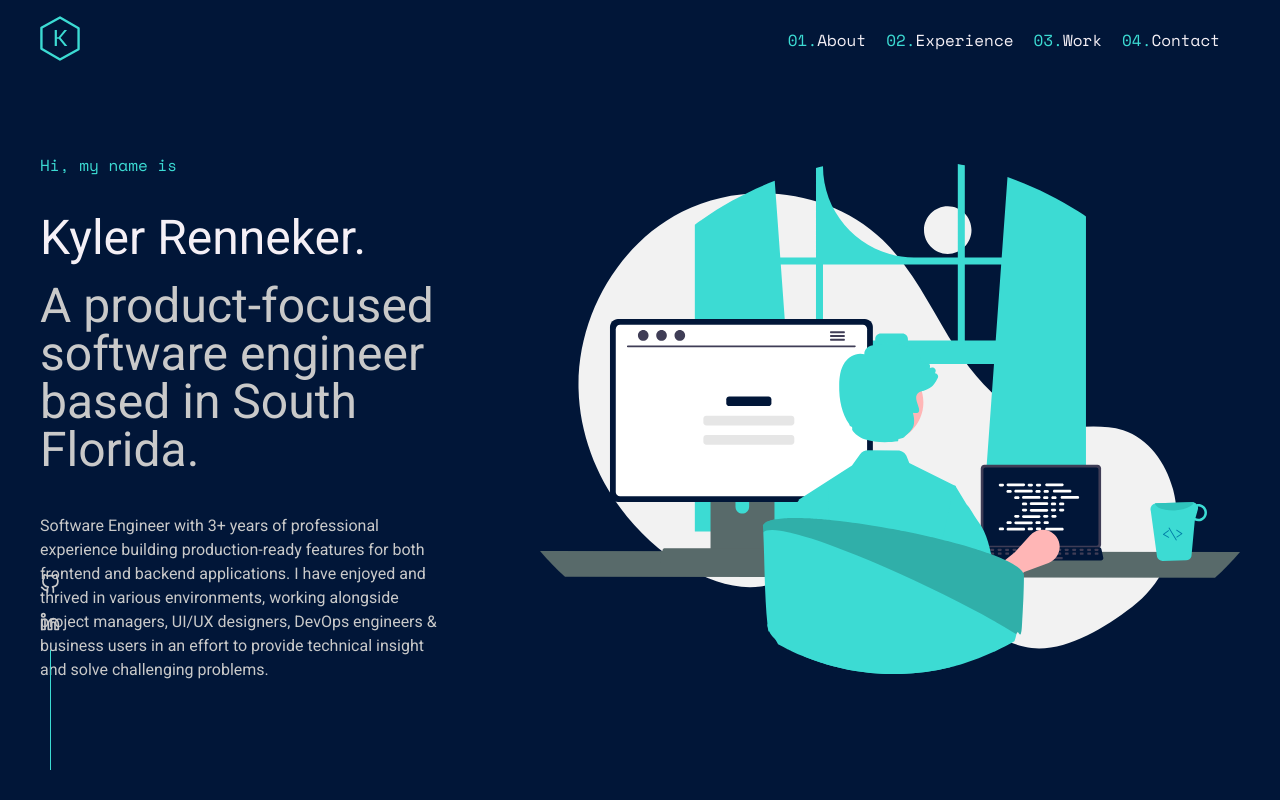
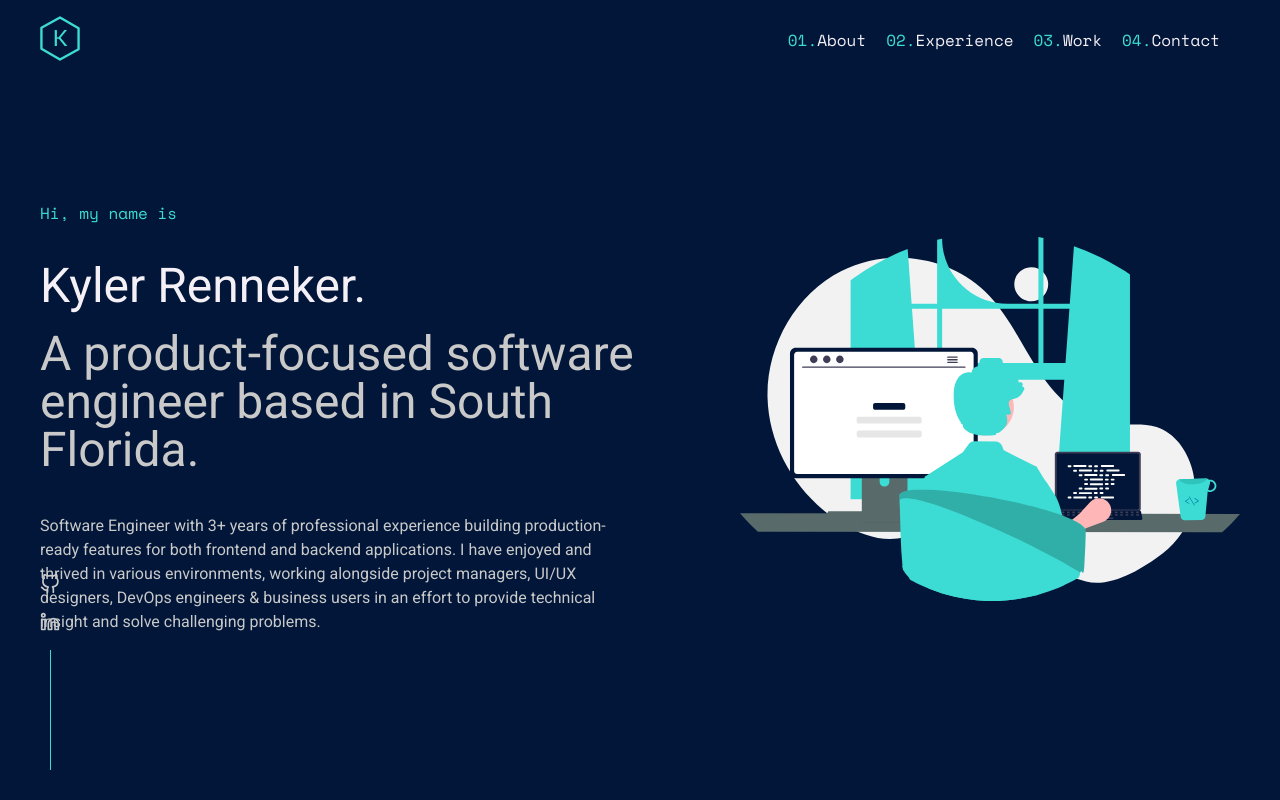
Before and after one commit to kylerRenneker/portfolio2022, a React (Create React App) app: page / in a window 1280 px wide. Shown: the top 800 px of the page. Built offline with nearby package versions, Linux system fonts and the light colour scheme.

Commit message:
improve mobile experience

```diff
--- a/src/main.scss
+++ b/src/main.scss
@@ -146,7 +146,7 @@ section {
   }
 }
 
-@media only screen and (max-width: 720px) {
+@media only screen and (max-width: 960px) {
   section {
     header {
       &::after {
--- a/src/sections/AboutSection/AboutSection.scss
+++ b/src/sections/AboutSection/AboutSection.scss
@@ -28,7 +28,7 @@
   }
 }
 
-@media only screen and (max-width: 720px) {
+@media only screen and (max-width: 960px) {
   #about {
     .about-header {
       font-size: 2rem;
@@ -41,3 +41,11 @@
     }
   }
 }
+
+@media only screen and (max-width: 1600px) {
+  #about {
+    .about-image {
+      width: 500px;
+    }
+  }
+}
--- a/src/sections/ExperienceSection/ExperienceSection.scss
+++ b/src/sections/ExperienceSection/ExperienceSection.scss
@@ -52,7 +52,7 @@
   }
 }
 
-@media only screen and (max-width: 720px) {
+@media only screen and (max-width: 960px) {
   .section-container {
     .experience-list {
       flex-direction: column;
--- a/src/sections/WorkSection/WorkSection.scss
+++ b/src/sections/WorkSection/WorkSection.scss
@@ -60,7 +60,7 @@
   }
 }
 
-@media only screen and (max-width: 720px) {
+@media only screen and (max-width: 960px) {
   .work-section-container {
     .projects-list {
       .flex-row {
```
